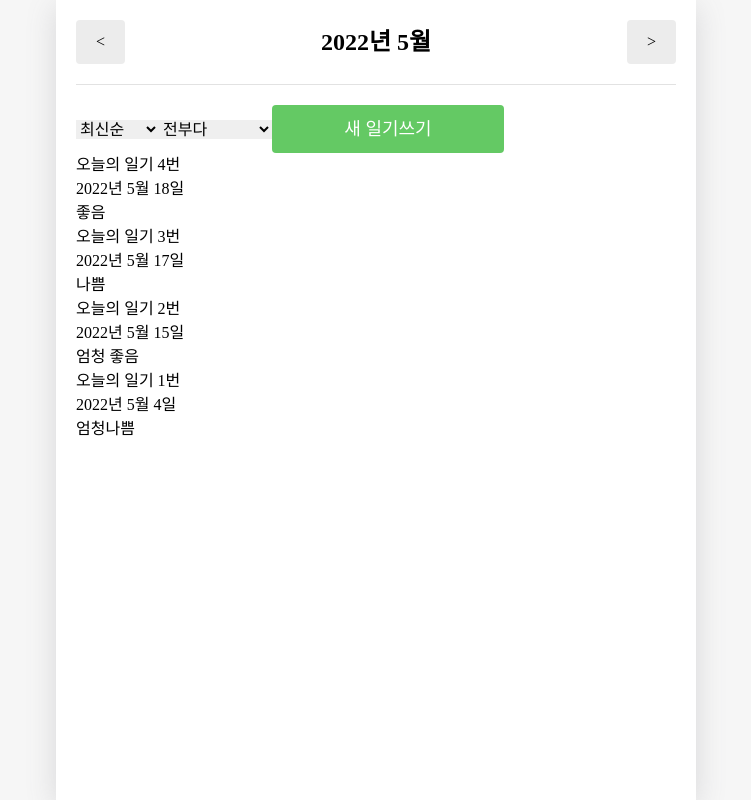
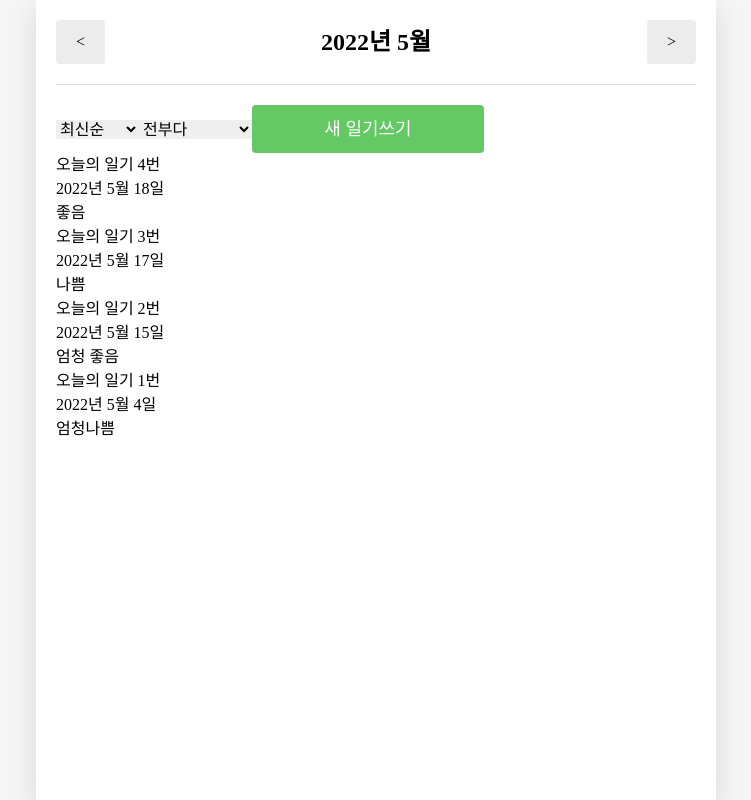
Before and after one commit to lhk3337/Daily, a React (Create React App) app: page / in a window 1280 px wide. Shown: the whole page, without its empty margins (264-1015 px from the left). Built offline with nearby package versions, Linux system fonts and the light colour scheme.

Commit message:
[FIX] - body width 수정

```diff
--- a/src/style/global.css
+++ b/src/style/global.css
@@ -14,7 +14,7 @@ body {
 
 @media (min-width: 650px) {
   .App {
-    width: 640px;
+    width: 680px;
   }
 }
 
```
